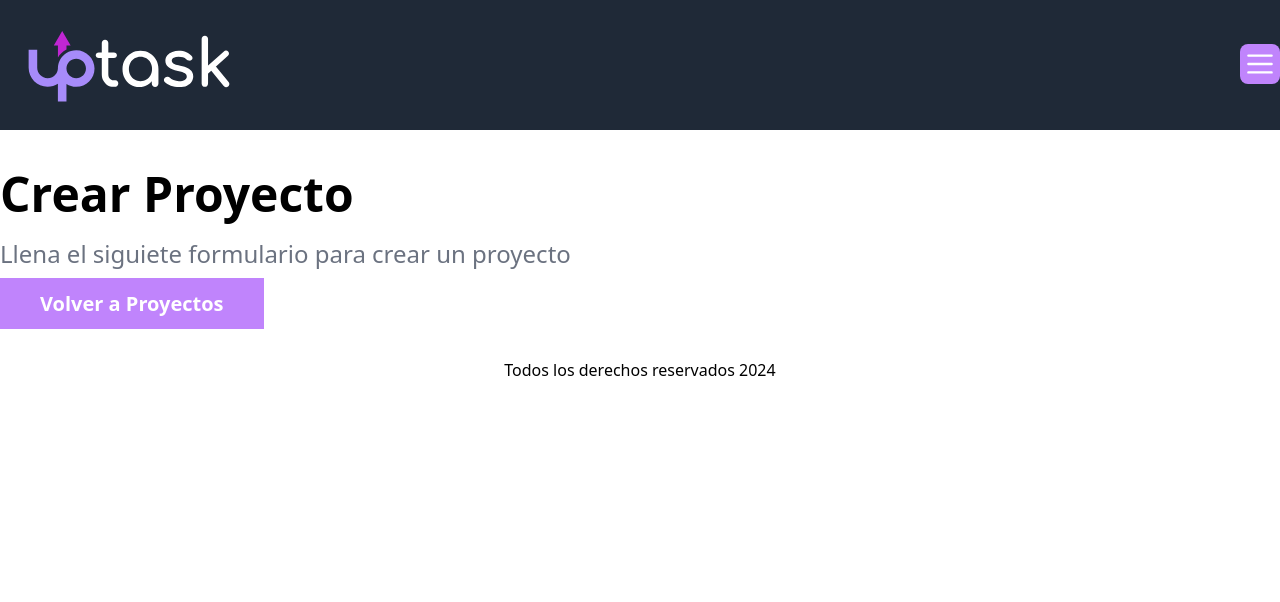
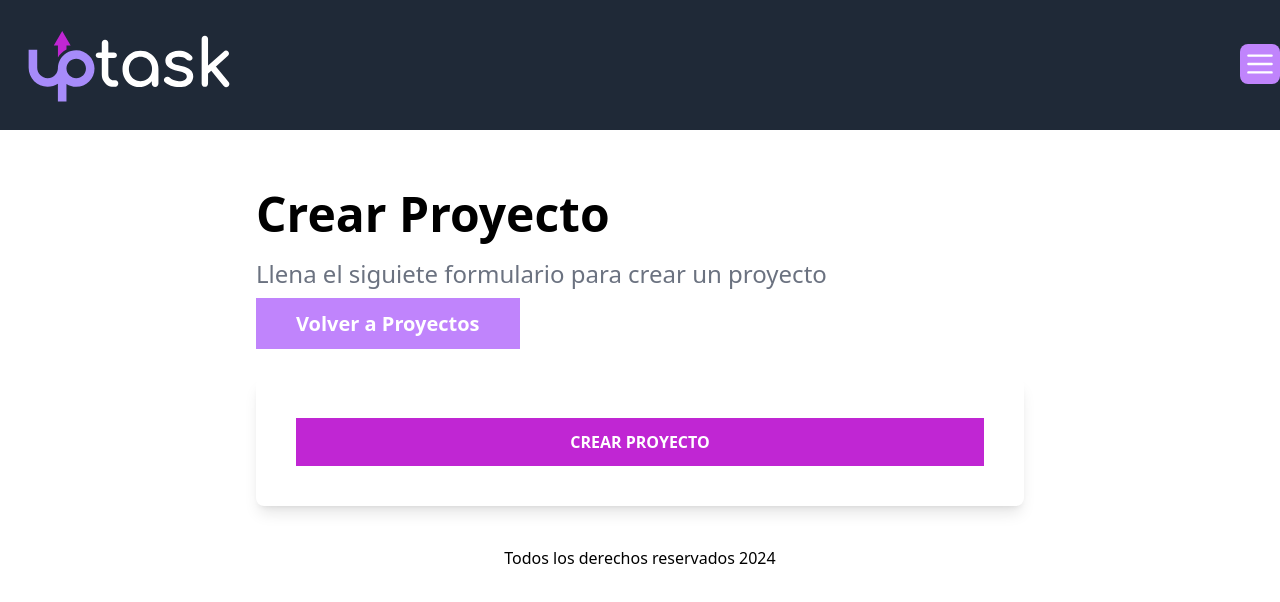
Before and after one commit to martin0123478/upTask_Frontend-ts, a React (Vite) app: page /project/create in a window 1280 px wide. Shown: the top 602 px of the page. Built offline with nearby package versions, Linux system fonts and the light colour scheme.

Commit message:
feat:create form to create project

```diff
--- a/src/layouts/AppLayout.tsx
+++ b/src/layouts/AppLayout.tsx
@@ -16,7 +16,7 @@
 
 
             </header>
-            <section className="max-w-screen-2xl mx-auto mt-10">
+            <section className="max-w-screen-2xl mx-auto mt-10 p-5">
                 <Outlet />
             </section>
             <footer className="py-5 ">
--- a/src/views/projects/CreateProjectView.tsx
+++ b/src/views/projects/CreateProjectView.tsx
@@ -1,9 +1,21 @@
+import { useForm } from "react-hook-form";
 import { Link } from "react-router-dom";
 
 
 export default function CreateProjectView() {
+    const initialValues = {
+        "projectName": "",
+        "clientName": "",
+        "description": ""
+    }
+
+    const { register, handleSubmit, formState: { errors } } = useForm({ defaultValues: initialValues })
+    const handleForm = (data) => {
+        console.log(data)
+    }
     return (
         <>
+            <div className="max-w-3xl mx-auto">
                 <h1 className="text-5xl font-black">Crear Proyecto</h1>
                 <p className="text-2xl font-light text-gray-500 mt-5">Llena el siguiete formulario para crear un proyecto</p>
                 <nav className="my-5">
@@ -12,6 +24,15 @@
                         Volver a Proyectos
                     </Link>
                 </nav>
+                <form className="mt-10 bg-white shadow-lg p-10 rounded-lg"
+                    onSubmit={handleSubmit(handleForm)}
+                    noValidate>
+                    <input type="submit" value='Crear Proyecto'
+                        className=" bg-fuchsia-600 hover:bg-fuchsia-700 w-full p-3 text-white uppercase font-bold cursor-pointer transition-colors" />
+
+                </form>
+            </div>
+
 
         </>
     )
```
Lines whose indentation alone changed are shown as unchanged.
